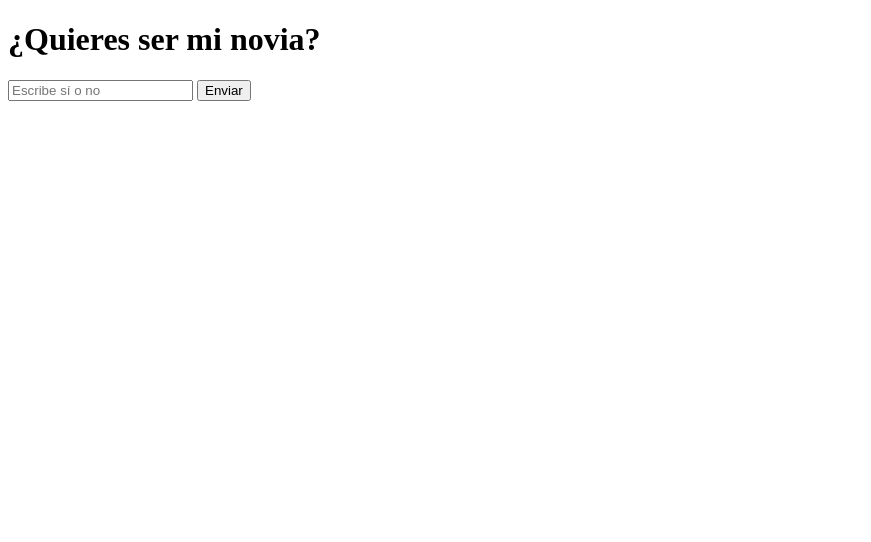
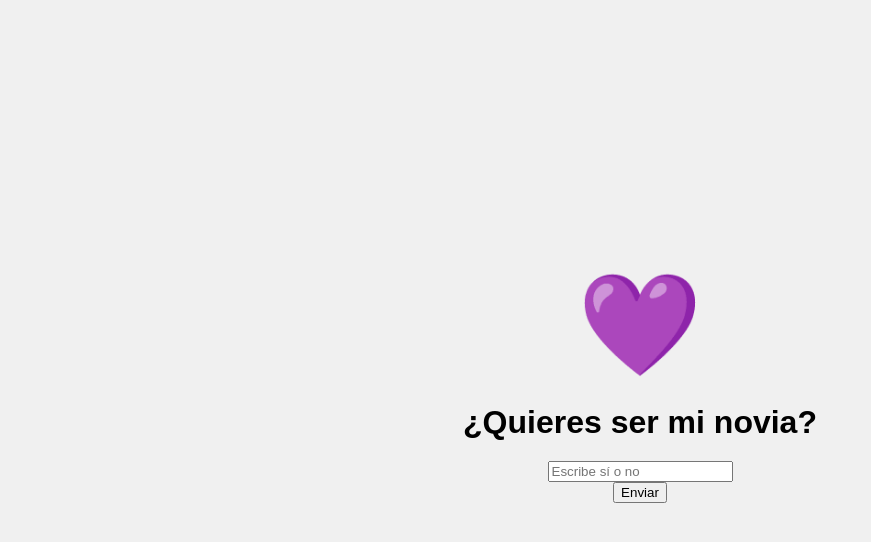
Before and after one commit to salachin/salachin.github.io, a plain HTML site: page index.html in a window 1280 px wide. Shown: the whole page, without its empty margins (0-871 px from the left). Drawn offline with Linux system fonts and the light colour scheme.

Commit message:
Add files via upload

```diff
--- a/index.html
+++ b/index.html
@@ -4,22 +4,45 @@
     <meta charset="UTF-8">
     <meta name="viewport" content="width=device-width, initial-scale=1.0">
     <title>Pregunta Importante</title>
+    <style>
+        body {
+            display: flex;
+            flex-direction: column;
+            align-items: center;
+            justify-content: center;
+            height: 100vh;
+            margin: 0;
+            font-family: Arial, sans-serif;
+            background-color: #f0f0f0;
+        }
+
+        .corazon-grande {
+            font-size: 100px; /* Tamaño grande para el corazón */
+            color: #a64ca6; /* Color morado */
+        }
+
+        h1 {
+            margin: 20px;
+            text-align: center;
+        }
+    </style>
 </head>
 <body>
+    <div class="corazon-grande">💜</div> <!-- Corazón grande -->
     <h1>¿Quieres ser mi novia?</h1>
     <input type="text" id="respuesta" placeholder="Escribe sí o no">
     <button onclick="enviarRespuesta()">Enviar</button>
     <p id="mensaje"></p>
 
     <script>
-        async function enviarRespuesta() {
+        function enviarRespuesta() {
             const respuesta = document.getElementById("respuesta").value;
             const respuestaLimpia = respuesta.toLowerCase().trim();
 
             const mensaje = document.getElementById("mensaje");
 
             if (respuestaLimpia === "sí" || respuestaLimpia === "si") {
-                mensaje.innerText = "¡Qué alegría! ❤️";
+                mensaje.innerText = "¡Ahhh no chaoo! 💜";
             } else if (respuestaLimpia === "no") {
                 mensaje.innerText = "Entiendo, gracias por tu sinceridad. 😊";
             } else {
```
